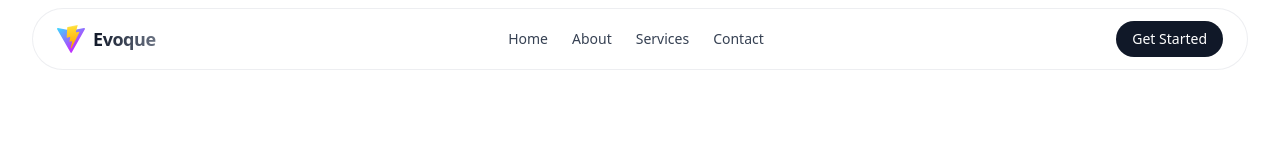
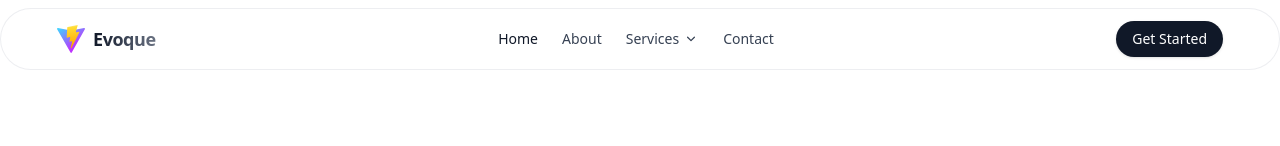
Before and after one commit to javidShabin/evoque-client, a React (Vite) app: page / in a window 1280 px wide. Shown: the top 146 px of the page. Built offline with nearby package versions, Linux system fonts and the light colour scheme.

Commit message:
Make more better the design

```diff
--- a/src/components/Header.jsx
+++ b/src/components/Header.jsx
@@ -1,9 +1,10 @@
 import React, { useEffect, useState } from 'react'
-import { Link } from 'react-router-dom'
+import { Link, NavLink } from 'react-router-dom'
 
 export const Header = () => {
   const [isOpen, setIsOpen] = useState(false)
   const [isScrolled, setIsScrolled] = useState(false)
+  const [servicesOpen, setServicesOpen] = useState(false)
 
   useEffect(() => {
     const onScroll = () => {
@@ -15,35 +16,73 @@ export const Header = () => {
   }, [])
 
   return (
-    <header className={`sticky top-0 z-50 w-full backdrop-blur ${isScrolled ? 'bg-white/80 shadow-sm' : 'bg-white/60'} transition-all`}>
+    <header className={`my-2 sticky top-0 z-50 max-w-7xl mx-auto backdrop-blur ${isScrolled ? 'bg-white/80 shadow-sm' : 'bg-white/60'} transition-all rounded-full border border-gray-200/70 shadow-[inset_0_0_0_1px_rgba(255,255,255,0.6)]`}>
       <div className="mx-auto max-w-7xl px-4 sm:px-6 lg:px-8">
-        <div className="my-2 flex items-center justify-between rounded-full border border-gray-200/70 bg-white/70 px-4 py-2 sm:px-6 sm:py-3 shadow-[inset_0_0_0_1px_rgba(255,255,255,0.6)]">
+        <div className="flex items-center justify-between rounded-full bg-white/70 px-4 py-2 sm:px-6 sm:py-3">
           <Link to="/" className="flex items-center gap-2 shrink-0" aria-label="Evoque home">
             <img src="/vite.svg" alt="Logo" className="h-7 w-7" />
             <span className="text-lg font-semibold tracking-tight bg-clip-text text-transparent bg-gradient-to-r from-gray-900 to-gray-500">Evoque</span>
           </Link>
 
           <nav className="hidden md:flex items-center gap-6 text-sm">
-            <Link to="/" className="relative text-gray-700 hover:text-gray-900 transition-colors">
+            <NavLink
+              to="/"
+              className={({ isActive }) => `group relative transition-colors ${isActive ? 'text-gray-900' : 'text-gray-700 hover:text-gray-900'}`}
+              end
+            >
               <span className="relative">Home</span>
-              <span className="absolute left-0 -bottom-1 h-0.5 w-0 bg-gray-900 transition-all duration-300 group-hover:w-full"/>
-            </Link>
+              <span className="absolute left-0 -bottom-1 h-0.5 w-full scale-x-0 origin-left bg-gray-900 transition-transform duration-300 group-hover:scale-x-100"/>
+            </NavLink>
+
             <a href="#about" className="group relative text-gray-700 hover:text-gray-900 transition-colors">
               <span className="relative">About</span>
-              <span className="absolute left-0 -bottom-1 h-0.5 w-0 bg-gray-900 transition-all duration-300 group-hover:w-full"/>
+              <span className="absolute left-0 -bottom-1 h-0.5 w-full scale-x-0 origin-left bg-gray-900 transition-transform duration-300 group-hover:scale-x-100"/>
             </a>
-            <a href="#services" className="group relative text-gray-700 hover:text-gray-900 transition-colors">
-              <span className="relative">Services</span>
-              <span className="absolute left-0 -bottom-1 h-0.5 w-0 bg-gray-900 transition-all duration-300 group-hover:w-full"/>
-            </a>
+
+            <div
+              className="relative"
+              onMouseEnter={() => setServicesOpen(true)}
+              onMouseLeave={() => setServicesOpen(false)}
+            >
+              <button
+                className="group relative inline-flex items-center gap-1 text-gray-700 hover:text-gray-900 transition-colors"
+                aria-haspopup="true"
+                aria-expanded={servicesOpen}
+              >
+                <span className="relative">Services</span>
+                <svg className={`h-4 w-4 transition-transform ${servicesOpen ? 'rotate-180' : ''}`} viewBox="0 0 20 20" fill="currentColor" aria-hidden>
+                  <path fillRule="evenodd" d="M5.23 7.21a.75.75 0 011.06.02L10 10.94l3.71-3.71a.75.75 0 111.06 1.06l-4.24 4.24a.75.75 0 01-1.06 0L5.21 8.29a.75.75 0 01.02-1.08z" clipRule="evenodd" />
+                </svg>
+                <span className="absolute left-0 -bottom-1 h-0.5 w-full scale-x-0 origin-left bg-gray-900 transition-transform duration-300 group-hover:scale-x-100"/>
+              </button>
+              {servicesOpen && (
+                <div className="absolute left-0 mt-3 w-56 rounded-xl border border-gray-200 bg-white/95 backdrop-blur p-2 shadow-lg">
+                  <a href="#design" className="flex items-center justify-between rounded-lg px-3 py-2 text-gray-800 hover:bg-gray-100">
+                    <span>Design</span>
+                    <span className="text-xs text-gray-500">UI/UX</span>
+                  </a>
+                  <a href="#development" className="flex items-center justify-between rounded-lg px-3 py-2 text-gray-800 hover:bg-gray-100">
+                    <span>Development</span>
+                    <span className="text-xs text-gray-500">Web Apps</span>
+                  </a>
+                  <a href="#marketing" className="flex items-center justify-between rounded-lg px-3 py-2 text-gray-800 hover:bg-gray-100">
+                    <span>Marketing</span>
+                    <span className="text-xs text-gray-500">SEO</span>
+                  </a>
+                </div>
+              )}
+            </div>
+
             <a href="#contact" className="group relative text-gray-700 hover:text-gray-900 transition-colors">
               <span className="relative">Contact</span>
-              <span className="absolute left-0 -bottom-1 h-0.5 w-0 bg-gray-900 transition-all duration-300 group-hover:w-full"/>
+              <span className="absolute left-0 -bottom-1 h-0.5 w-full scale-x-0 origin-left bg-gray-900 transition-transform duration-300 group-hover:scale-x-100"/>
             </a>
           </nav>
 
           <div className="hidden md:flex items-center gap-3">
-            <a href="#contact" className="inline-flex items-center justify-center rounded-full px-4 py-2 text-sm font-medium text-white bg-gray-900 hover:bg-black transition-colors">Get Started</a>
+            <a href="#contact" className="inline-flex items-center justify-center rounded-full px-4 py-2 text-sm font-medium text-white bg-gray-900 hover:bg-black transition-colors shadow-sm">
+              Get Started
+            </a>
           </div>
 
           <button
@@ -72,7 +111,19 @@ export const Header = () => {
             <nav className="flex flex-col gap-2 text-sm">
               <Link to="/" className="rounded-md px-2 py-2 text-gray-800 hover:bg-gray-100" onClick={() => setIsOpen(false)}>Home</Link>
               <a href="#about" className="rounded-md px-2 py-2 text-gray-800 hover:bg-gray-100" onClick={() => setIsOpen(false)}>About</a>
-              <a href="#services" className="rounded-md px-2 py-2 text-gray-800 hover:bg-gray-100" onClick={() => setIsOpen(false)}>Services</a>
+              <details className="group rounded-md">
+                <summary className="list-none rounded-md px-2 py-2 text-gray-800 hover:bg-gray-100 cursor-pointer flex items-center justify-between">
+                  <span>Services</span>
+                  <svg className="h-4 w-4 transition-transform group-open:rotate-180" viewBox="0 0 20 20" fill="currentColor" aria-hidden>
+                    <path fillRule="evenodd" d="M5.23 7.21a.75.75 0 011.06.02L10 10.94l3.71-3.71a.75.75 0 111.06 1.06l-4.24 4.24a.75.75 0 01-1.06 0L5.21 8.29a.75.75 0 01.02-1.08z" clipRule="evenodd" />
+                  </svg>
+                </summary>
+                <div className="mt-1 ml-3 flex flex-col gap-1">
+                  <a href="#design" className="rounded-md px-2 py-2 text-gray-800 hover:bg-gray-100" onClick={() => setIsOpen(false)}>Design</a>
+                  <a href="#development" className="rounded-md px-2 py-2 text-gray-800 hover:bg-gray-100" onClick={() => setIsOpen(false)}>Development</a>
+                  <a href="#marketing" className="rounded-md px-2 py-2 text-gray-800 hover:bg-gray-100" onClick={() => setIsOpen(false)}>Marketing</a>
+                </div>
+              </details>
               <a href="#contact" className="rounded-md px-2 py-2 text-gray-800 hover:bg-gray-100" onClick={() => setIsOpen(false)}>Contact</a>
               <a href="#contact" className="mt-1 inline-flex items-center justify-center rounded-md px-3 py-2 text-sm font-medium text-white bg-gray-900 hover:bg-black">Get Started</a>
             </nav>
```
